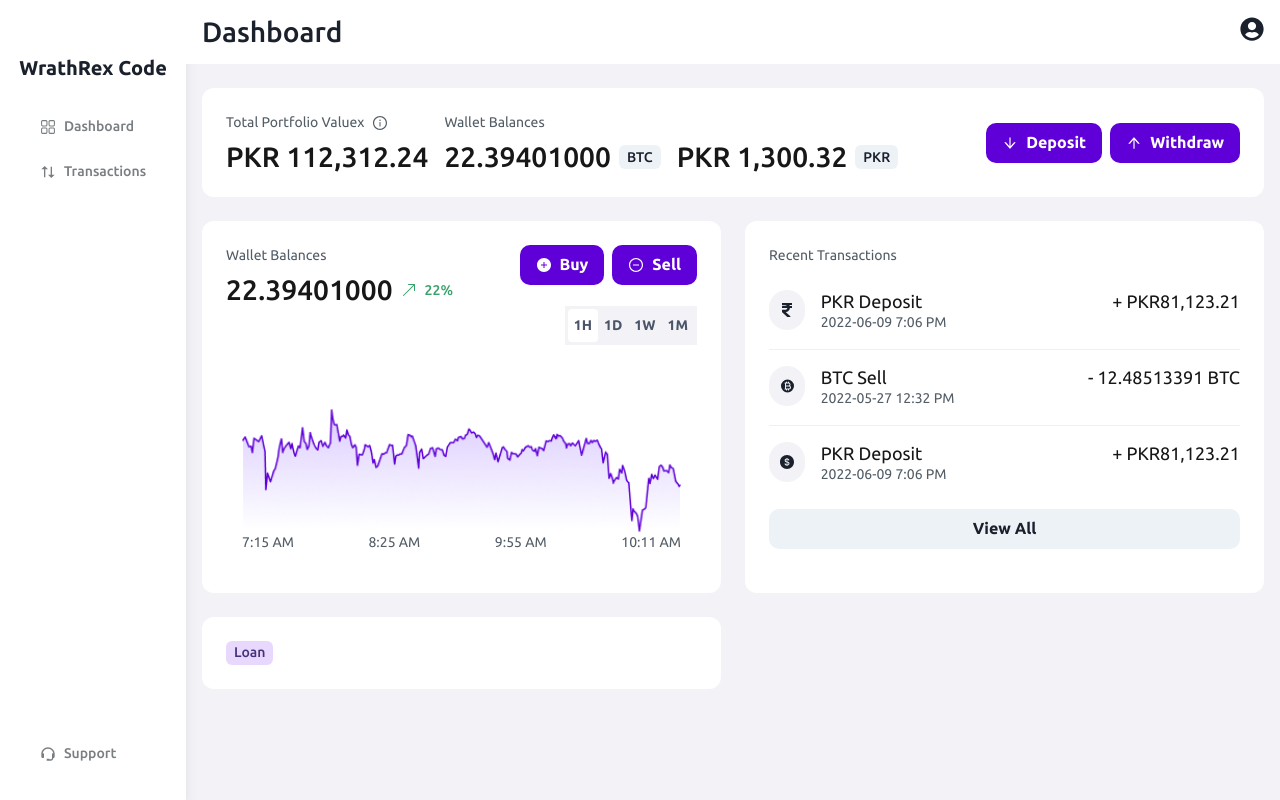
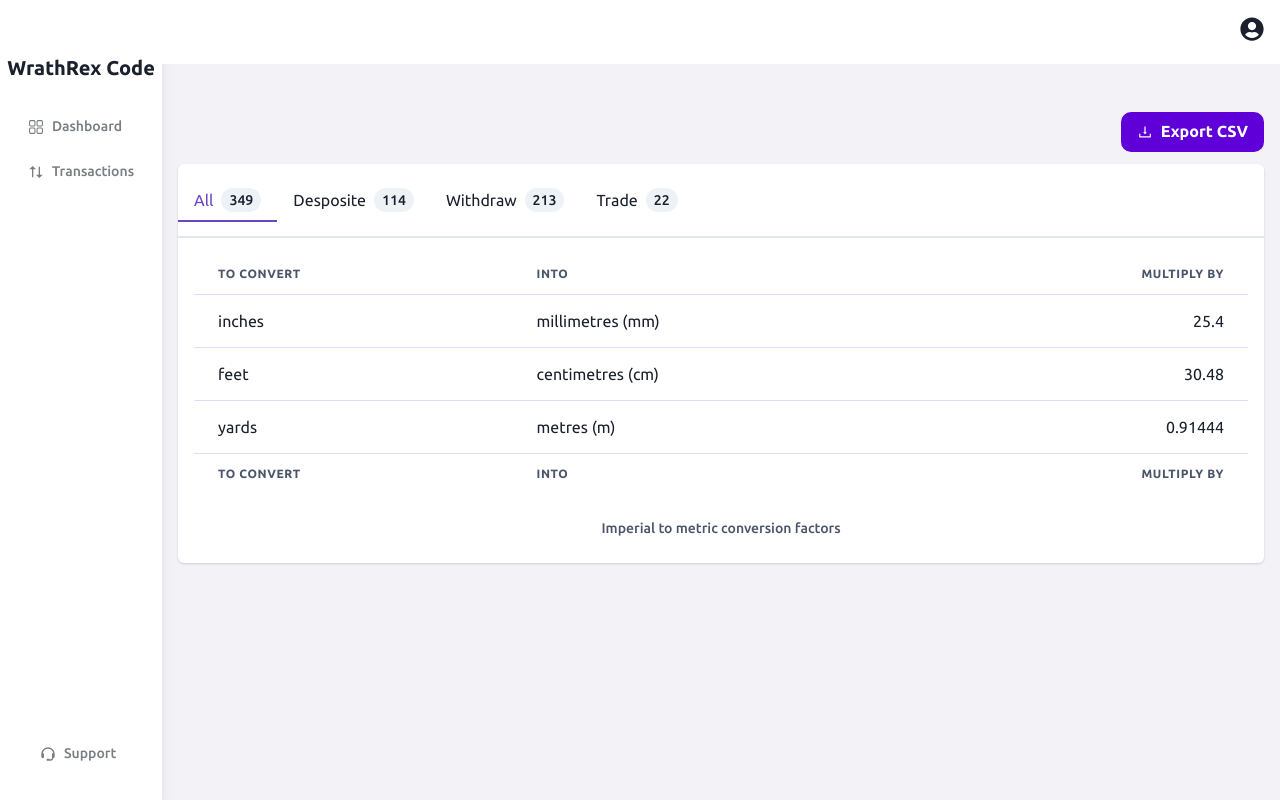
Before and after one commit to Sobanhanif4/crypto-dashboard-react, a React (Vite) app: page /transaction in a window 1280 px wide. Built offline with nearby package versions, Linux system fonts and the light colour scheme.

Commit message:
addition of transaction

```diff
--- a/package.json
+++ b/package.json
@@ -17,7 +17,8 @@
     "framer-motion": "^11.3.24",
     "react": "^18.3.1",
     "react-dom": "^18.3.1",
-    "react-icons": "^5.2.1"
+    "react-icons": "^5.2.1",
+    "react-router-dom": "^6.26.1"
   },
   "devDependencies": {
     "@eslint/js": "^9.8.0",
--- a/src/App.jsx
+++ b/src/App.jsx
@@ -1,12 +1,27 @@
-import Dashboard from "./pages/Dashboard/Dashboard"
-
+import Dashboard from "./pages/Dashboard/Dashboard";
+import { createBrowserRouter, RouterProvider } from "react-router-dom";
+import Support from "./pages/Support/Support";
+import TransactionPage from "./pages/Transaction/Transaction";
+const router = createBrowserRouter([
+  {
+    path: "/",
+    element: <Dashboard />,
+  },
+  {
+    path: "/transaction",
+    element: <TransactionPage />,
+  },
+  {
+    path: "/support",
+    element: <Support />,
+  },
+]);
 function App() {
-
   return (
     <>
-     <Dashboard />
+      <RouterProvider router={router} />
     </>
-  )
+  );
 }
 
-export default App
+export default App;
--- a/src/components/DashboardLayout.jsx
+++ b/src/components/DashboardLayout.jsx
@@ -19,7 +19,13 @@ const DashboardLayout = ({ title, children }) => {
       <SideDrawer isOpen={isOpen} onClose={onclose} />
       <Box flexGrow={1}>
         <TopNav title={title} onOpen={onOpen} />
-        <Container mt="6" maxW="70rem">
+        <Container
+          overflowX="hidden"
+          overflowY="auto"
+          h="calc(100vh - 88px)"
+          mt="6"
+          maxW="70rem"
+        >
           {children}
         </Container>
       </Box>
--- a/src/components/Sidenav.jsx
+++ b/src/components/Sidenav.jsx
@@ -2,7 +2,7 @@ import { Box, Heading, HStack, Icon, Stack, Text } from "@chakra-ui/react";
 import { RxDashboard } from "react-icons/rx";
 import { RiArrowUpDownFill } from "react-icons/ri";
 import { BiSupport } from "react-icons/bi";
-
+import { Link } from "react-router-dom";
 const Sidenav = () => {
   const navLinks = [
     {
@@ -14,7 +14,7 @@ const Sidenav = () => {
     {
       icon: RiArrowUpDownFill,
       text: "Transactions",
-      link: "/",
+      link: "/transaction",
     },
   ];
 
@@ -38,12 +38,12 @@ const Sidenav = () => {
         </Heading>
         <Box mt="6" mx="3">
           {navLinks.map((nav) => (
+            <Link to={nav.link} key={nav.text}>
               <HStack
-              mx="3"
                 py="3"
                 px="4"
+                borderRadius="10px"
                 _hover={{
-                borderRadius: "10px",
                   bg: "#F3F3F7",
                   color: "#171717",
                 }}
@@ -54,11 +54,13 @@ const Sidenav = () => {
                   {nav.text}
                 </Text>
               </HStack>
+            </Link>
           ))}
         </Box>
       </Box>
 
       <Box mt="6" mx="3" mb="6">
+        <Link to="/support" >
         <HStack
           mx="3"
           py="3"
@@ -75,6 +77,7 @@ const Sidenav = () => {
             Support
           </Text>
         </HStack>
+        </Link>
       </Box>
     </Stack>
   );
--- a/src/pages/Dashboard/Dashboard.jsx
+++ b/src/pages/Dashboard/Dashboard.jsx
@@ -11,11 +11,16 @@ const Dashboard = ({}) => {
       <Grid
         gridTemplateColumns={{
           base: "repeat(1, 1fr)",
-          md: "repeat(2, 1fr)",
+          xl: "repeat(2, 1fr)",
         }}
         gap={6}
       >
-        <GridItem colSpan={2}>
+        <GridItem
+          colSpan={{
+            base: 1,
+            lg: 2,
+          }}
+        >
           <PorfolioSection />
         </GridItem>
         <GridItem colSpan={1}>
@@ -25,7 +30,20 @@ const Dashboard = ({}) => {
           <Transactions />
         </GridItem>
         <GridItem colSpan={1}>
-          <InfoCard />
+          <InfoCard
+            imgUrl="dot_bg.png"
+            text="Learn more about Loans – Keep your Bitcoin, access it’s value without selling it"
+            tagText="Loan"
+            inverted={false}
+          />
+        </GridItem>
+        <GridItem colSpan={1}>
+          <InfoCard
+            imgUrl="/grid_bg.png"
+            text="Learn more about our real estate, mortgage, and  corporate account services"
+            tagText="Contact"
+            inverted={true}
+          />
         </GridItem>
       </Grid>
     </DashboardLayout>
--- a/src/pages/Dashboard/components/InfoCard.jsx
+++ b/src/pages/Dashboard/components/InfoCard.jsx
@@ -1,12 +1,28 @@
-import { Tag } from "@chakra-ui/react"
-import { CustomCard } from "../../../chakra/CustomCard"
+import { Tag, Text } from "@chakra-ui/react";
+import { CustomCard } from "../../../chakra/CustomCard";
 
-const InfoCard = () => {
+const InfoCard = ({ imgUrl, text, tagText, inverted }) => {
   return (
-    <CustomCard>
-      <Tag>Loan</Tag>
+    <CustomCard bgImage={imgUrl}
+    bgSize="cover"
+    bgColor={inverted ? "p.purple" : "white"}
+
+    bgRepeat="no-repeat">
+
+      <Tag
+        bg={inverted ? "white" : "p.purple"}
+        color={inverted ? "p.purple" : "white"}
+        borderRadius="full"
+      >
+        {tagText}
+      </Tag>
+      <Text mt="4" textStyle="h5" fontWeight="medium"
+      color ={inverted ? "white" : "p.purple"}
+      >
+        {text}
+      </Text>
     </CustomCard>
-  )
-}
+  );
+};
 
-export default InfoCard
+export default InfoCard;
--- a/src/pages/Support/Support.jsx
+++ b/src/pages/Support/Support.jsx
@@ -1,8 +1,10 @@
+import DashboardLayout from "../../components/DashboardLayout"
+
 const Support = () => {
   return (
-    <div>
-
-    </div>
+    <DashboardLayout>
+      Support
+    </DashboardLayout>
   )
 }
 
--- a/src/pages/Transaction/Transaction.jsx
+++ b/src/pages/Transaction/Transaction.jsx
@@ -1,9 +1,61 @@
-const Transaction = () => {
+import { Button, Card, Flex, Icon, Tab, TabIndicator, TabList, TabPanel, TabPanels, Tabs, Tag } from "@chakra-ui/react";
+import DashboardLayout from "../../components/DashboardLayout";
+import { AiOutlineDownload } from "react-icons/ai";
+import TransactionTable from "./components/TransactionTable";
+
+const TransactionPage = () => {
+  const tabs = [
+    {
+      name: "All",
+      count: "349",
+    },
+    {
+      name: "Desposite",
+      count: "114",
+    },
+    {
+      name: "Withdraw",
+      count: "213",
+    },
+    {
+      name: "Trade",
+      count: "22",
+    }
+  ]
+
+
   return (
-    <div>
+    <DashboardLayout>
+      <Flex justify="end" mt="6" mb="3">
+        <Button leftIcon={<Icon as={AiOutlineDownload} />}>Export CSV</Button>
+      </Flex>
+      <Card>
+        <Tabs>
+          <TabList py={4}>
+            {
+              tabs.map((tab) => (<Tab key={tab.name} display="flex" gap="2">{tab.name} <Tag colorScheme="gray" borderRadius="full">{tab.count}</Tag></Tab>))
+            }
 
-    </div>
-  )
-}
+          </TabList>
+          <TabIndicator
 
-export default Transaction
+          />
+          <TabPanels>
+            <TabPanel>
+              <TransactionTable />
+            </TabPanel>
+            <TabPanel>
+              <p>two!</p>
+            </TabPanel>
+            <TabPanel>
+              <p>three!</p>
+            </TabPanel>
+          </TabPanels>
+        </Tabs>
+
+      </Card>
+    </DashboardLayout>
+  );
+};
+
+export default TransactionPage;
--- /dev/null
+++ b/src/pages/Transaction/components/TransactionTable.jsx
@@ -0,0 +1,66 @@
+import {
+    Table,
+    Thead,
+    Tbody,
+    Tfoot,
+    Tr,
+    Th,
+    Td,
+    TableCaption,
+    TableContainer,
+  } from '@chakra-ui/react'
+const TransactionTable = () => {
+    const tableData = [
+        {
+            id: "HD82NA2H",
+            date: "20-Aug-2024",
+            time: "03:30 AM",
+            type: {
+                name: "PKR Deposite",
+                tag: "E-transfer",
+            },
+            amount: "+ PKR81,123",
+            status: "pending",
+        }
+    ]
+  return (
+    <TableContainer>
+  <Table variant='simple'>
+    <TableCaption>Imperial to metric conversion factors</TableCaption>
+    <Thead>
+      <Tr>
+        <Th>To convert</Th>
+        <Th>into</Th>
+        <Th isNumeric>multiply by</Th>
+      </Tr>
+    </Thead>
+    <Tbody>
+      <Tr>
+        <Td>inches</Td>
+        <Td>millimetres (mm)</Td>
+        <Td isNumeric>25.4</Td>
+      </Tr>
+      <Tr>
+        <Td>feet</Td>
+        <Td>centimetres (cm)</Td>
+        <Td isNumeric>30.48</Td>
+      </Tr>
+      <Tr>
+        <Td>yards</Td>
+        <Td>metres (m)</Td>
+        <Td isNumeric>0.91444</Td>
+      </Tr>
+    </Tbody>
+    <Tfoot>
+      <Tr>
+        <Th>To convert</Th>
+        <Th>into</Th>
+        <Th isNumeric>multiply by</Th>
+      </Tr>
+    </Tfoot>
+  </Table>
+</TableContainer>
+  )
+}
+
+export default TransactionTable
```
Also changed, not shown: 1 other file (tests, documents, lock files or other folders). Lines whose indentation alone changed are shown as unchanged.
